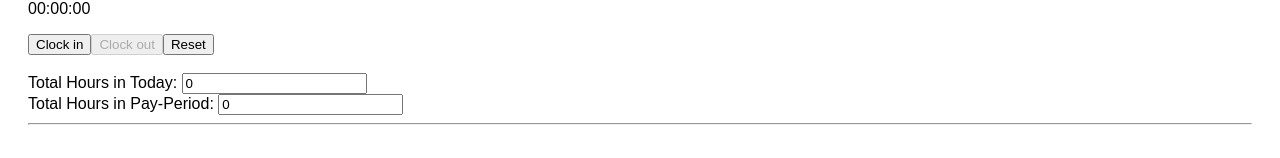
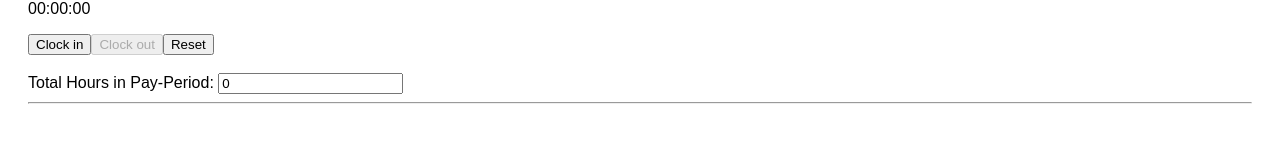
Before and after one commit to hasnpol/IT612-SPA-Task-Manager, a React (Vite) app: page / in a window 1280 px wide. Shown: the part 428-586 px from the top of the page. Built offline with nearby package versions, Linux system fonts and the light colour scheme.

Commit message:
Removed total day hours from Person.jsx

```diff
--- a/src/Person.jsx
+++ b/src/Person.jsx
@@ -9,9 +9,6 @@ function Person() {
       <br /> <h3>Peter Parker</h3>
       <Timer />
       <br />
-      <Label>Total Hours in Today: </Label>
-      <Input value="0" />
-      <br />
       <Label>Total Hours in Pay-Period: </Label>
       <Input value="0" />
     </div>
```
